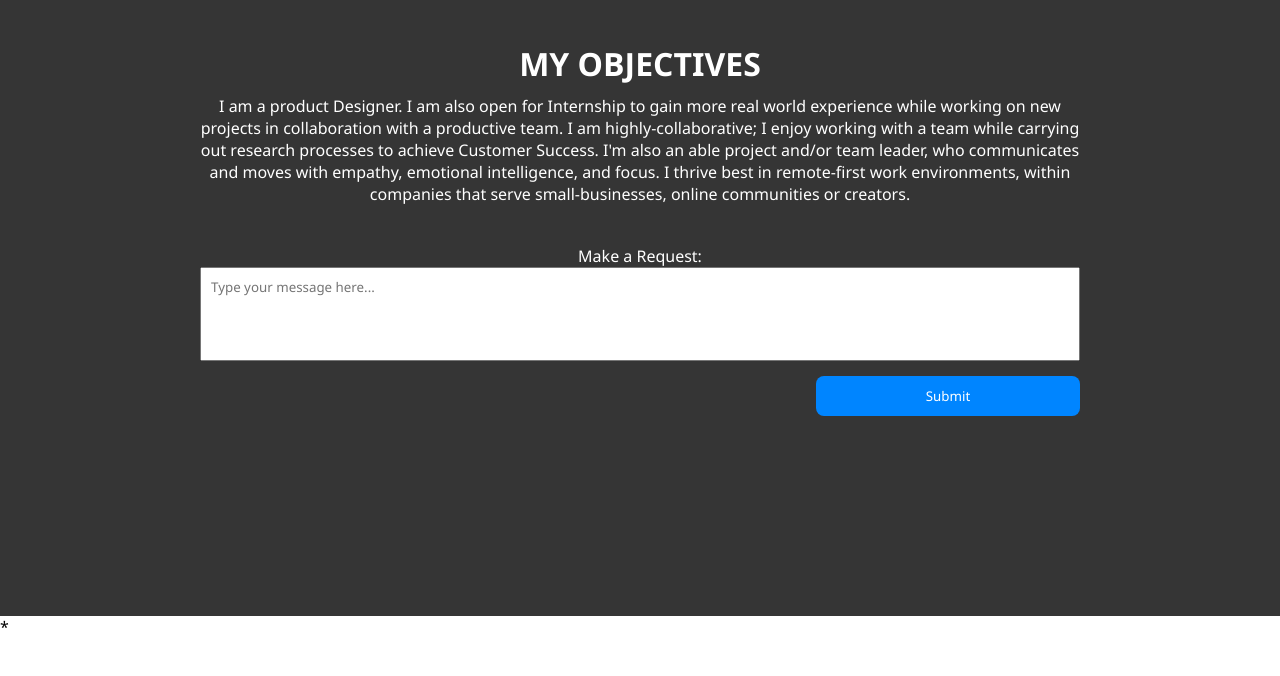
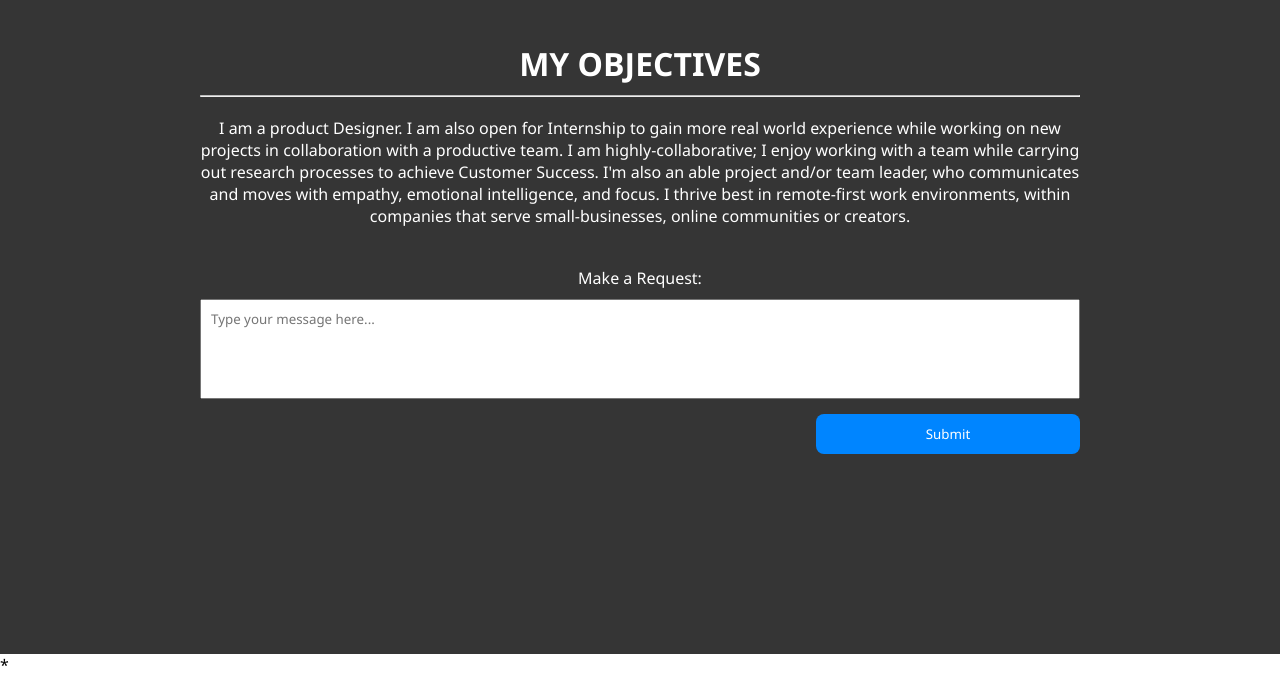
Before and after one commit to zadok-visuals/First-EDSA-Project, a plain HTML site: page Index.html in a window 1280 px wide. Shown: the part 3850-4526 px from the top of the page. Before the commit the page ends 4488 px from the top, so only its background shows below. Drawn offline with Linux system fonts and the light colour scheme.

Commit message:
adjustment

```diff
--- a/Index.html
+++ b/Index.html
@@ -130,6 +130,7 @@
 
         <div class="right">
             <h1>MY OBJECTIVES</h1>
+            <hr>
             <p>
                 I am a product Designer. I am also open for Internship to gain more real world experience while working on new projects in collaboration with a productive team.
 
@@ -138,7 +139,7 @@
                 I thrive best in remote-first work environments, within companies that serve small-businesses, online communities or creators.
             </p>
 
-            <label for="fname">Make a Request:</label><br>
+            <label class="title" for="fname">Make a Request:</label><br>
             <textarea class="input" id="fname" placeholder="Type your message here..." name="fname" id="" cols="30" rows="4"></textarea>
 
             <button>Submit</button>
--- a/style.css
+++ b/style.css
@@ -125,6 +125,7 @@
     margin: 0 auto;
     margin-top: 250px;
     margin-bottom: 200px;
+    grid-auto-flow: row;
 }
 
 .one {
@@ -270,7 +271,6 @@ hr {
     border-radius: 8px;
     margin-top: 10px;
 }
-
 .right >button:hover {
     cursor: pointer;
     background-color: #fff;
@@ -278,10 +278,10 @@ hr {
     color: #0085FF;
 }
 
-.right >input {
-    /* width: 100%;
+.input {
+    width: 100%;
     height: 100px;
-    border: none; */
+    margin-top: 10px;
 }
 
 .right {
@@ -290,9 +290,13 @@ hr {
 }
 
 .right >p {
-    margin-top: 10px;
+    margin-top: 20px;
     margin-bottom: 40px;
     width: auto;
+}
+
+.right >h1 {
+    margin-bottom: 10px;
 }
 
 #focus {
```
